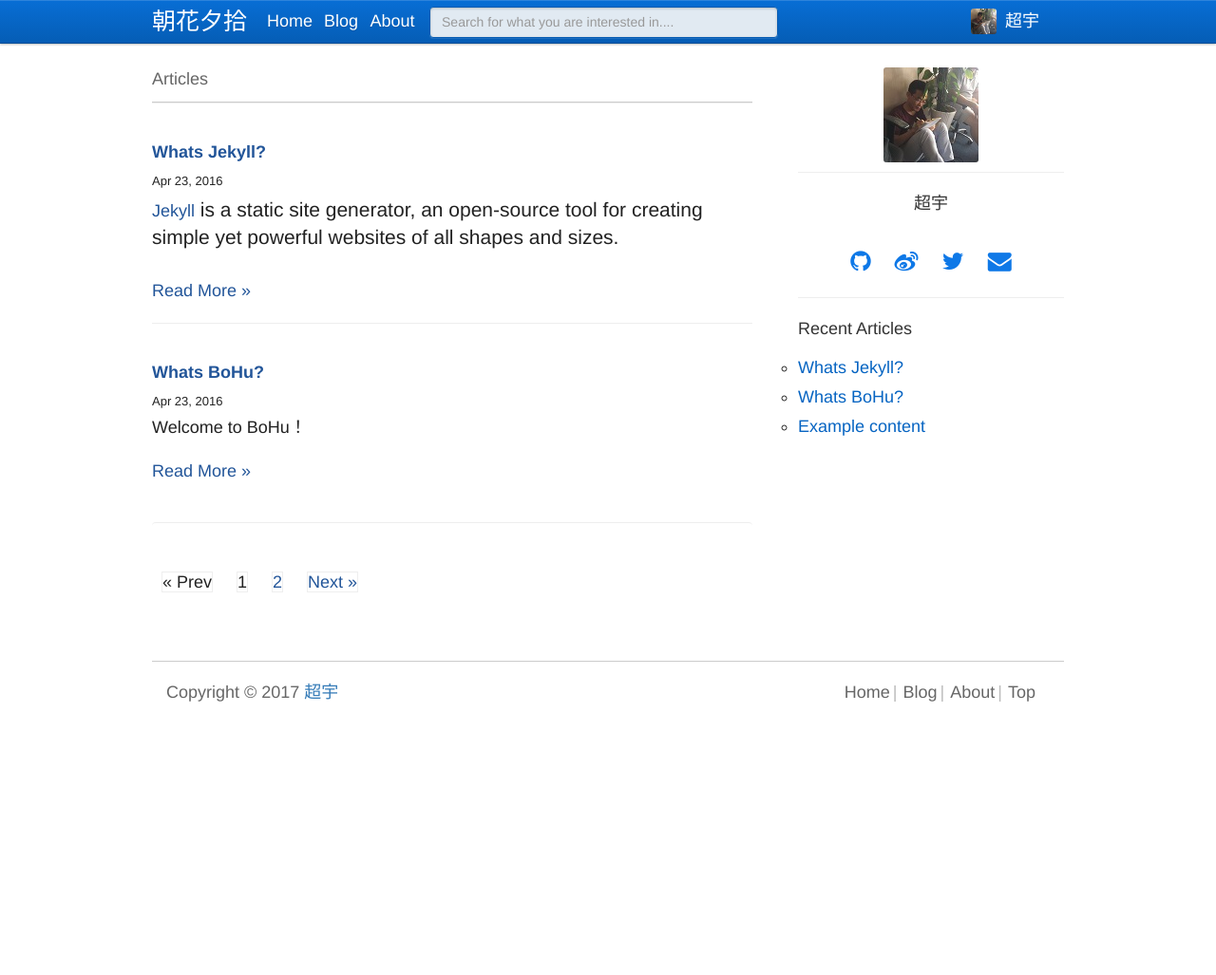
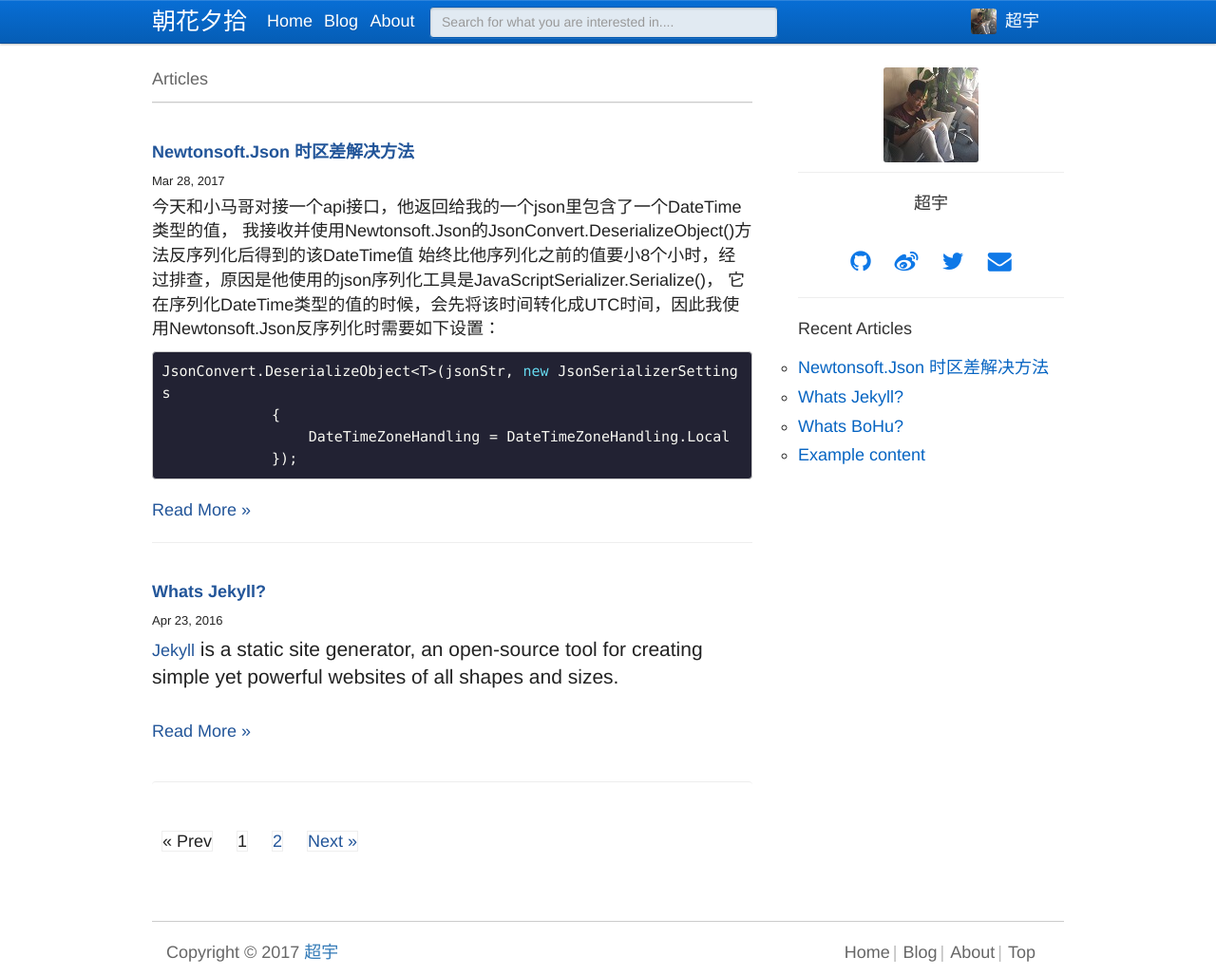
Before and after one commit to kinshines/kinshines.github.io, a Jekyll site: the page built from index.html, in a window 1280 px wide. Shown: the whole page at 95% size. Built offline with Jekyll 4.4.1, drawn with Linux system fonts in a browser that asks for light colours; the list of posts is cut into pages by our own code; before the commit the page ends 900 px from its top, so only the background shows below that.

Commit message:
Newtonsoft.Json-DateTimeZone

```diff
--- a/_config.yml
+++ b/_config.yml
@@ -14,7 +14,7 @@ position: .net developer
 school: 青岛大学
 major: 电子信息工程
 resume: "https://kinshines.github.io/cv"
-profile: 无善无恶心之体，有善有恶意之动，知善知恶是良知，为善去恶是格物。
+profile: 无善无恶心之体</br>有善有恶意之动</br>知善知恶是良知</br>为善去恶是格物
 twitter_username: chaoyuweb
 weibo_username:  chaoyuweb
 github_username:  kinshines
--- /dev/null
+++ b/_posts/2017-03-28-Newtonsoft.Json-DateTimeZone.md
@@ -0,0 +1,21 @@
+---
+layout: post
+title: Newtonsoft.Json 时区差解决方法
+author: kinshines
+date:   2017-03-28
+categories: Newtonsoft.Json
+permalink: /archivers/Newtonsoft.Json-DateTimeZone
+---
+
+今天和小马哥对接一个api接口，他返回给我的一个json里包含了一个DateTime类型的值，
+我接收并使用Newtonsoft.Json的JsonConvert.DeserializeObject<T>()方法反序列化后得到的该DateTime值
+始终比他序列化之前的值要小8个小时，经过排查，原因是他使用的json序列化工具是JavaScriptSerializer.Serialize()，
+它在序列化DateTime类型的值的时候，会先将该时间转化成UTC时间，因此我使用Newtonsoft.Json反序列化时需要如下设置：
+{% highlight C# %}
+JsonConvert.DeserializeObject<T>(jsonStr, new JsonSerializerSettings
+            {
+                DateTimeZoneHandling = DateTimeZoneHandling.Local
+            });
+{% endhighlight %}
+
+后记：JavaScriptSerializer是.net Framework里自带的类库，性能相比于Newtonsoft.Json较差，微软也不推荐使用。
```
Also changed, not shown: README.md, 1 other file.
